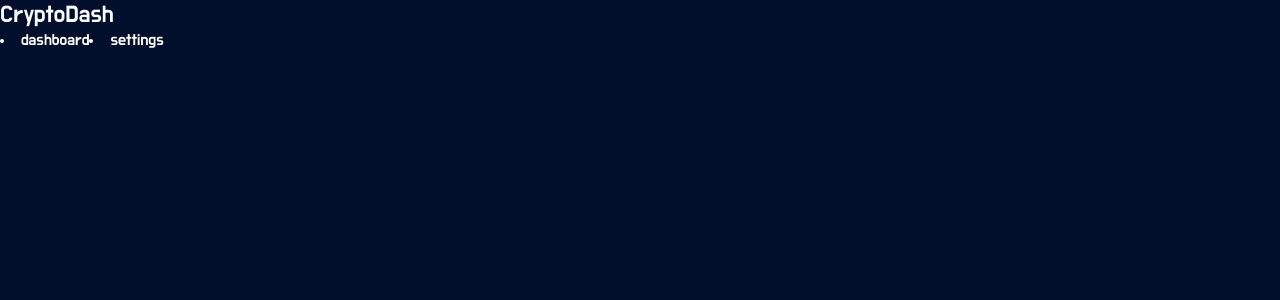
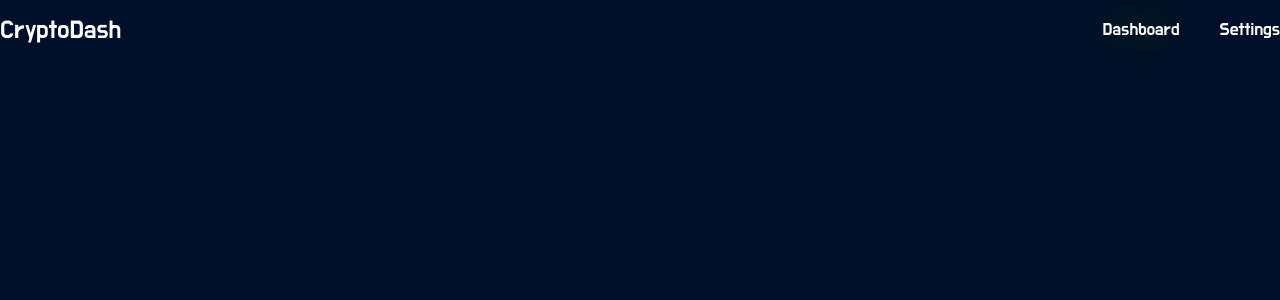
Before and after one commit to Albert-webJS/cryptocurrency-dashboard, a React (Vite) app: page / in a window 1280 px wide. Shown: the top 300 px of the page. Built offline with nearby package versions, Linux system fonts and the light colour scheme.

Commit message:
added library react-router-dom, created navbar

```diff
--- a/package.json
+++ b/package.json
@@ -13,6 +13,7 @@
     "classnames": "^2.3.2",
     "react": "^18.2.0",
     "react-dom": "^18.2.0",
+    "react-router-dom": "^6.20.0",
     "styled-components": "^6.1.1"
   },
   "devDependencies": {
--- a/src/app/styles/index.css
+++ b/src/app/styles/index.css
@@ -1,4 +1,5 @@
 :root {
+  --active-link-shadow: #03FF03;
   --main-text-color: #FFFFFF;
   --main-background-color: #010E2C;
   box-sizing: border-box;
--- a/src/layout/Header/Header.module.css
+++ b/src/layout/Header/Header.module.css
@@ -0,0 +1,6 @@
+.header {
+    display: flex;
+    min-height: 60px;
+    align-items: center;
+    justify-content: space-between;
+}
--- a/src/layout/Header/Header.tsx
+++ b/src/layout/Header/Header.tsx
@@ -1,12 +1,18 @@
 import { DetailedHTMLProps, FC, HTMLAttributes } from "react"
+
+import { Logo } from "src/shared";
+import { Navbar } from "src/widgets";
 
 import cn from 'classnames'
 import styles from './Header.module.css';
 
 interface HeaderProps extends DetailedHTMLProps<HTMLAttributes<HTMLDivElement>, HTMLDivElement> {}
 
-export const Header: FC<HeaderProps> = ({ className, children, ...props}) => {
+export const Header: FC<HeaderProps> = ({ className, ...props}) => {
     return (
-        <header className={cn(styles.header, className)} {...props}>{children}</header>
+        <header className={cn(styles.header, className)} {...props}>
+            <Logo />
+            <Navbar/>
+        </header>
     )
 }
--- a/src/main.tsx
+++ b/src/main.tsx
@@ -1,5 +1,6 @@
 import { StrictMode } from 'react';
 import { createRoot } from 'react-dom/client';
+import { BrowserRouter } from 'react-router-dom';
 
 import { App } from 'src/app/App'
 
@@ -9,6 +10,8 @@ const root = createRoot(container);
 
 root.render(
   <StrictMode>
-    <App />
+    <BrowserRouter>
+      <App />
+    </BrowserRouter>
   </StrictMode>,
 )
--- a/src/pages/HomePage/HomePage.tsx
+++ b/src/pages/HomePage/HomePage.tsx
@@ -1,15 +1,11 @@
 import { Header } from "src/layout";
-import { Logo, Wrapper } from "src/shared";
-import { Navbar } from "src/widgets";
+import { Wrapper } from "src/shared";
 
 
 export const HomePage = (): JSX.Element => {
     return (
         <Wrapper>
-            <Header>
-                <Logo />
-                <Navbar/>
-            </Header>
+            <Header />
         </Wrapper>
     )
 }
--- a/src/shared/index.ts
+++ b/src/shared/index.ts
@@ -1,2 +1,3 @@
 export { Wrapper } from './ui/Wrapper/Wrapper';
+export { AppLink } from './ui/AppLink/AppLink';
 export { Logo } from './ui/Logo/Logo';
--- /dev/null
+++ b/src/shared/ui/AppLink/AppLink.module.css
@@ -0,0 +1,10 @@
+.link {
+    text-decoration: none;
+    color: var(--main-text-color);
+    font-size: 1.1em;
+    text-transform: capitalize;
+}
+
+.active {
+    text-shadow: 0px 0px 60px var(--active-link-shadow);
+}
--- /dev/null
+++ b/src/shared/ui/AppLink/AppLink.tsx
@@ -0,0 +1,15 @@
+import { FC } from "react"
+import { Link, LinkProps } from 'react-router-dom';
+
+import cn from 'classnames';
+import styles from './AppLink.module.css';
+
+interface AppLinkProps extends LinkProps {
+    active?: boolean
+}
+
+export const AppLink: FC<AppLinkProps> = ({ to, className, active, children, ...props}) => {
+    return <Link className={cn(styles.link, className, {
+        [styles.active]: active
+    })} to={to} {...props}>{children}</Link>
+}
--- a/src/shared/ui/Logo/Logo.module.css
+++ b/src/shared/ui/Logo/Logo.module.css
@@ -1,3 +1,3 @@
 .logo {
-    font-size: 1.5em;
+    font-size: 1.6em;
 }
--- a/src/widgets/Navbar/Navbar.module.css
+++ b/src/widgets/Navbar/Navbar.module.css
@@ -1,3 +1,9 @@
 .navigation {
+
+}
+
+.list {
     display: flex;
+    column-gap: 40px;
+    list-style-type: none;
 }
--- a/src/widgets/Navbar/Navbar.tsx
+++ b/src/widgets/Navbar/Navbar.tsx
@@ -1,10 +1,18 @@
+import { AppLink } from 'src/shared'
+
 import styles from './Navbar.module.css';
 
 export const Navbar = () => {
     return (
         <nav className={styles.navigation}>
-            <li>dashboard</li>
-            <li>settings</li>
+            <ul className={styles.list}>
+                <li className={styles.listItem}>
+                    <AppLink active to='/'>dashboard</AppLink>
+                </li>
+                <li className={styles.listItem}>
+                    <AppLink to='/settings'>settings</AppLink>
+                </li>
+            </ul>
         </nav>
     )
 }
```
Also changed, not shown: 1 other file (tests, documents, lock files or other folders).
